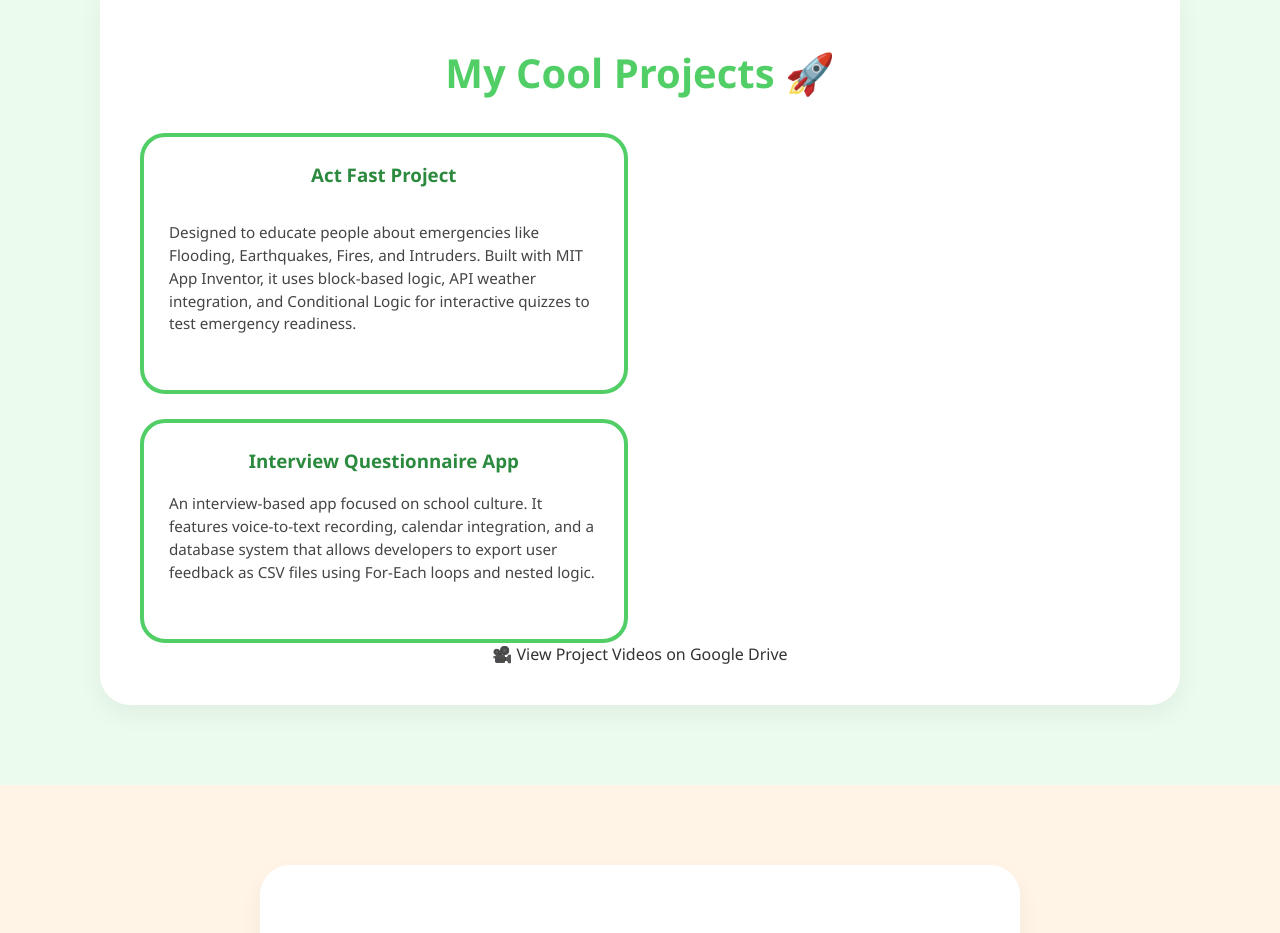
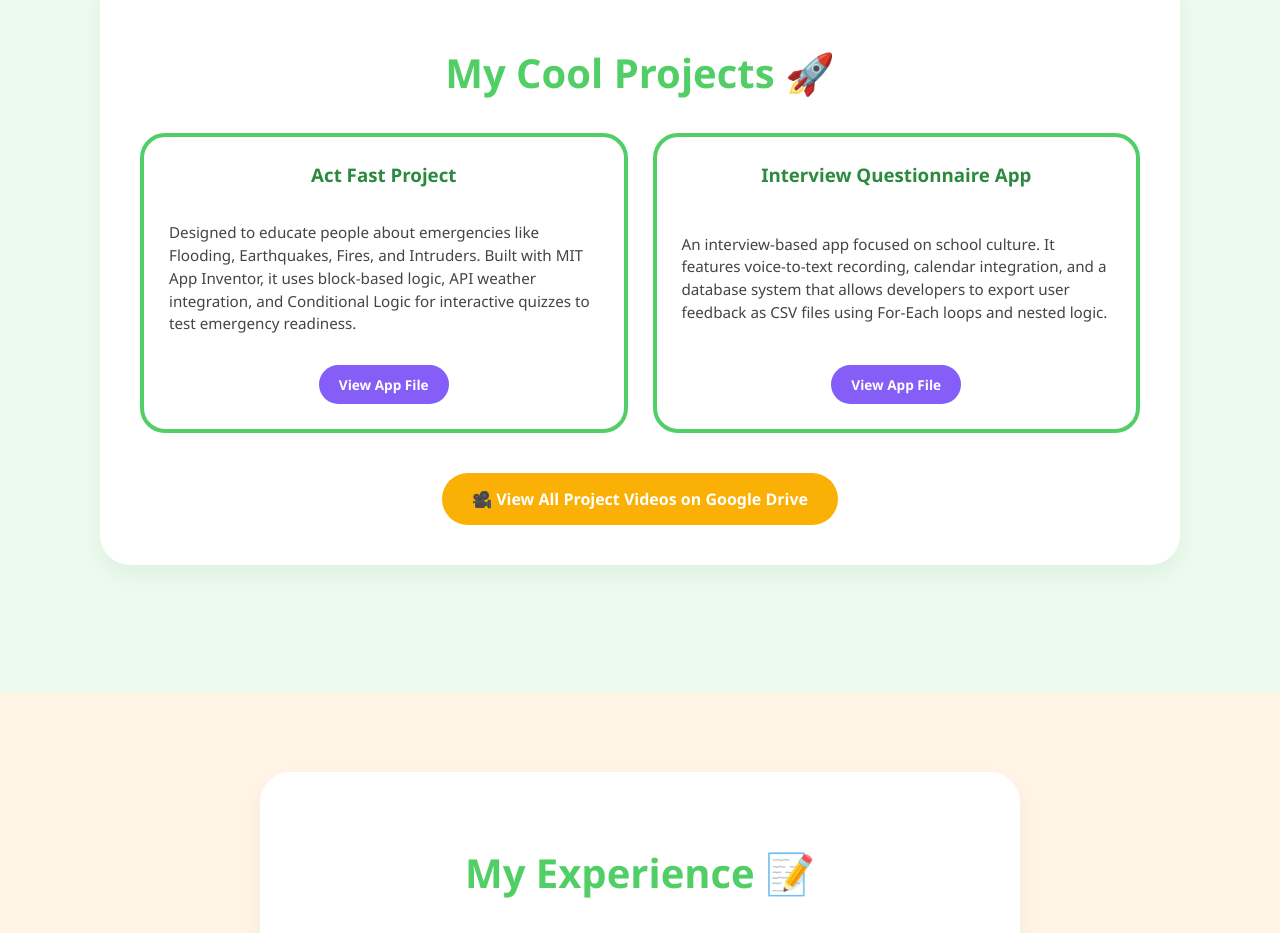
Before and after one commit to ishitasingh457/Project, a plain HTML site: page index.html in a window 1280 px wide. Shown: the part 980-1913 px from the top of the page. Drawn offline with Linux system fonts and the light colour scheme.

Commit message:
Update index.html

```diff
--- a/index.html
+++ b/index.html
@@ -122,6 +122,7 @@
             font-weight: bold;
             font-size: 0.85rem;
             transition: 0.3s;
+            text-align: center;
         }
 
         .btn:hover {
@@ -173,7 +174,7 @@
                     <h3>Act Fast Project</h3>
                     <p>Designed to educate people about emergencies like Flooding, Earthquakes, Fires, and Intruders. Built with MIT App Inventor, it uses block-based logic, API weather integration, and Conditional Logic for interactive quizzes to test emergency readiness.</p>
                     <div class="btn-group">
-                        <a https://drive.google.com/drive/home?dmr=1&ec=wgc-drive-hero-gotot</a>
+                        <a href="https://drive.google.com/file/d/1-YUXLn_y0mupc1rSTrPLXPxvQoZICtfk/view?usp=sharing" target="_blank" class="btn">View App File</a>
                     </div>
                 </div>
 
@@ -181,12 +182,14 @@
                     <h3>Interview Questionnaire App</h3>
                     <p>An interview-based app focused on school culture. It features voice-to-text recording, calendar integration, and a database system that allows developers to export user feedback as CSV files using For-Each loops and nested logic.</p>
                     <div class="btn-group">
-                        <a https://drive.google.com/drive/home?dmr=1&ec=wgc-drive-hero-goto</a>
+                        <a href="https://drive.google.com/file/d/1Vy3blVMa7XhJzBpaw_ESTHVZ0UASp1o0/view?usp=sharing" target="_blank" class="btn">View App File</a>
                     </div>
                 </div>
 
             </div>
-                🎥 View Project Videos on Google Drive
+
+            <a href="https://drive.google.com/drive/home" target="_blank" class="btn drive-btn">
+                🎥 View All Project Videos on Google Drive
             </a>
         </div>
     </section>
@@ -207,7 +210,7 @@
             <h2>Let's Talk! 📧</h2>
             <p>If you want to collaborate or just say hi, feel free to reach out!</p>
             <p>Email: <strong>ish.singh5710@gmail.com</strong></p>
-            <a href="mailto:ishita@example.com" class="btn">Send Me an Email</a>
+            <a href="mailto:ish.singh5710@gmail.com" class="btn">Send Me an Email</a>
         </div>
     </section>
 
```
